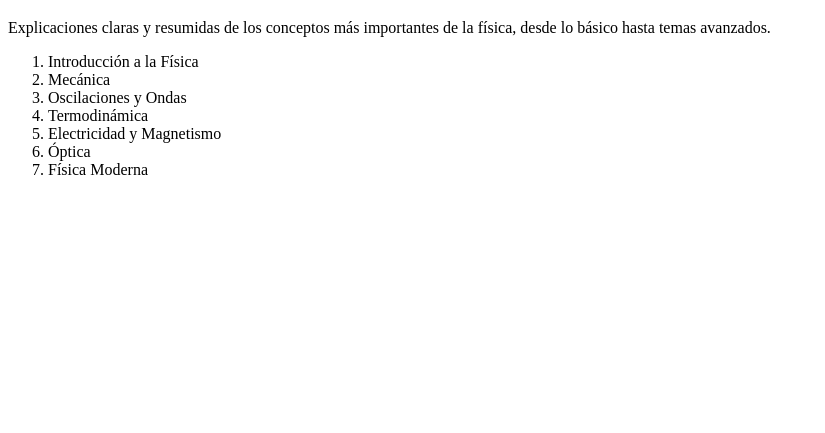
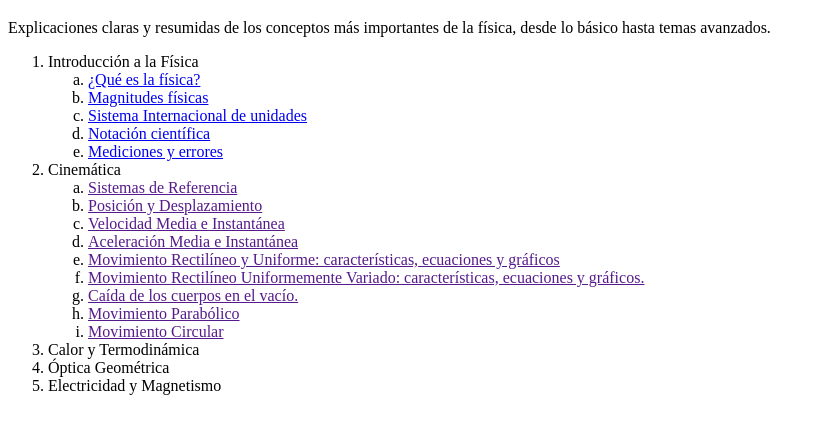
Before and after one commit to federico-aguayo/physics-for-all-py, a plain HTML site: page teoria.html in a window 1280 px wide. Shown: the part 185-618 px from the top of the page, without its empty margins (0-825 px from the left). Drawn offline with Linux system fonts and the light colour scheme.

Commit message:
Update teoria.html

```diff
--- a/teoria.html
+++ b/teoria.html
@@ -3,12 +3,12 @@
 <head>
     <meta charset="UTF-8">
     <meta name="viewport" content="width=device-width, initial-scale=1.0">
-    <title>Document</title>
+    <title>Teoría</title>
 </head>
 <body>
     <nav><ul>
-        <li><a href="index.html">Explora</a></li>
-        <li><a href="teoria.html">Teoría</a></li>
+        <li><a href="../code/index.html">Explora</a></li>
+        <li><a href="../code/teoria.html">Teoría</a></li>
         <li><a href="">Problemas</a></li>
         <li><a href="">Experimentos</a></li>
         <li><a href="">Recursos</a></li>
@@ -19,14 +19,33 @@
     <p>Explicaciones claras y resumidas de los conceptos más importantes de la física, desde lo básico hasta temas avanzados.</p>
 
     <ol>
-        <li>Introducción a la Física</li>
-        <li>Mecánica</li>
-        <li>Oscilaciones y Ondas</li>
-        <li>Termodinámica</li>
-        <li>Electricidad y Magnetismo</li>
-        <li>Óptica</li>
-        <li>Física Moderna</li>
+    <li>
+        Introducción a la Física
+        <ol type="a">
+            <li><a href="../code/Introduccion/introduccion.html">¿Qué es la física?</a></li>
+            <li><a href="../code/Introduccion/magnitudes.html">Magnitudes físicas</a></li>
+            <li><a href="../code/Introduccion/si.html">Sistema Internacional de unidades</a></li>
+            <li><a href="../code/Introduccion/notacion_cientifica.html">Notación científica</a></li>
+            <li><a href="../code/Introduccion/mediciones_errores.html">Mediciones y errores</a></li>
+        </ol>
+    </li>
+    <li>Cinemática</li>
+    <ol type="a">
+        <li><a href="">Sistemas de Referencia</a></li>
+        <li><a href="">Posición y Desplazamiento</a></li>
+        <li><a href="">Velocidad Media e Instantánea</a></li>
+        <li><a href="">Aceleración Media e Instantánea</a></li>
+        <li><a href="">Movimiento Rectilíneo y Uniforme: características, ecuaciones y gráficos</a></li>
+        <li><a href="">Movimiento Rectilíneo Uniformemente Variado: características, ecuaciones y gráficos.</a></li>
+        <li><a href="">Caída de los cuerpos en el vacío.</a></li>
+        <li><a href="">Movimiento Parabólico</a></li>
+        <li><a href="">Movimiento Circular</a></li>
     </ol>
+    <li>Calor y Termodinámica</li>
+    <li>Óptica Geométrica</li>
+    <li>Electricidad y Magnetismo</li>
+</ol>
+
 
 </body>
 </html>
```
